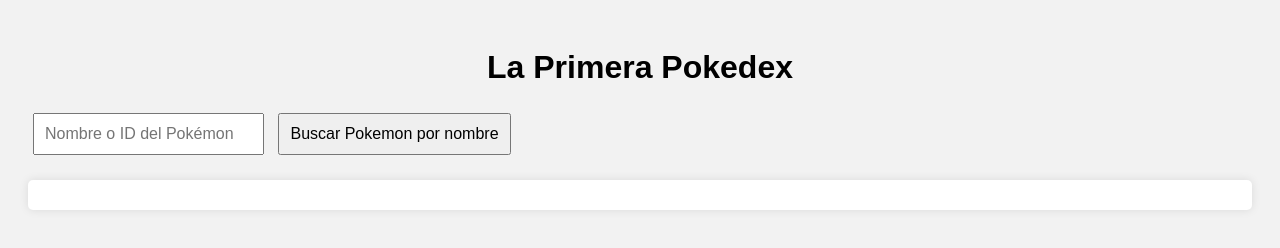
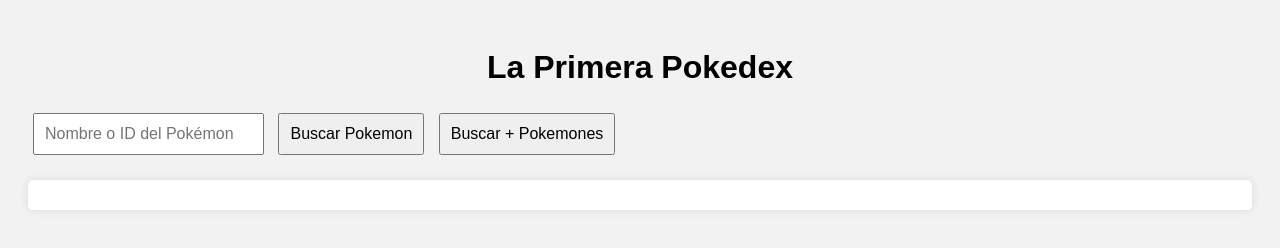
Before and after one commit to johnkespitia/curso-git-github-abr-2025, a website built with Vite: page index.html in a window 1280 px wide. Built offline with nearby package versions, Linux system fonts and the light colour scheme.

Commit message:
fix: Cambio en el boton

```diff
--- a/index.html
+++ b/index.html
@@ -9,7 +9,9 @@
 <body>
   <h1>La Primera Pokedex</h1>
   <input type="text" id="pokemonName" placeholder="Nombre o ID del Pokémon">
-  <button id="searchBtn">Buscar Pokemon por nombre</button>
+  <button id="searchBtn">Buscar Pokemon</button>
+
+  <button id="searchBtn">Buscar +  Pokemones</button>
   <div id="pokemonInfo">
     <!-- Aquí se mostrará la información del Pokémon -->
   </div>
```
